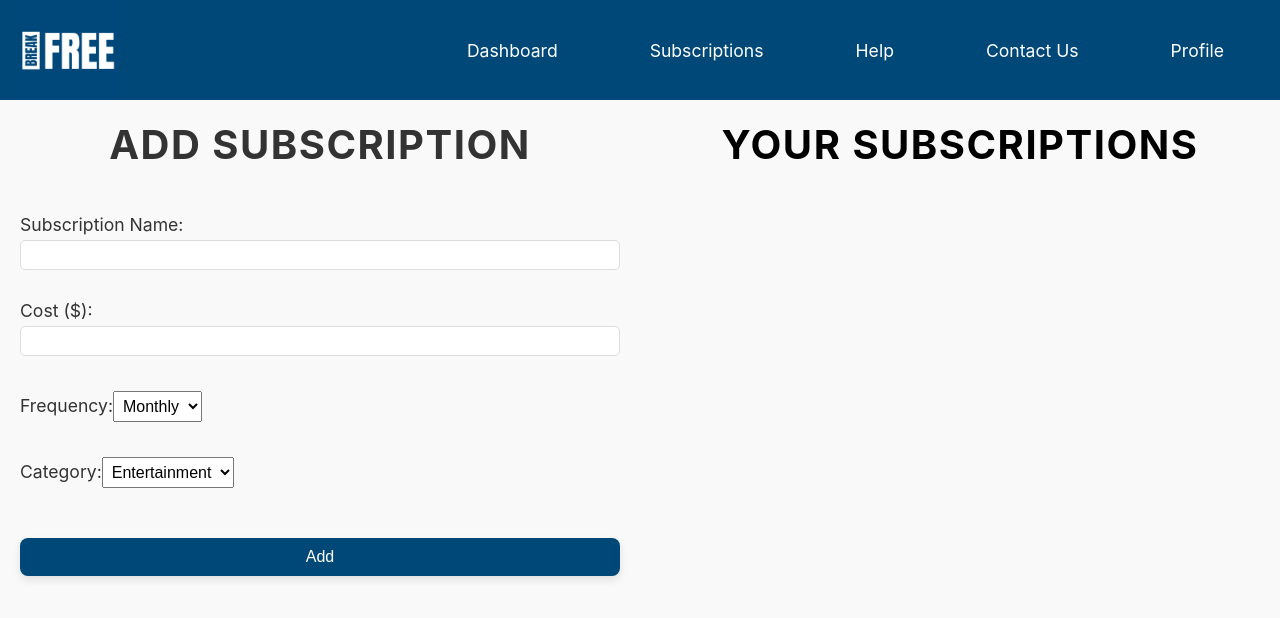
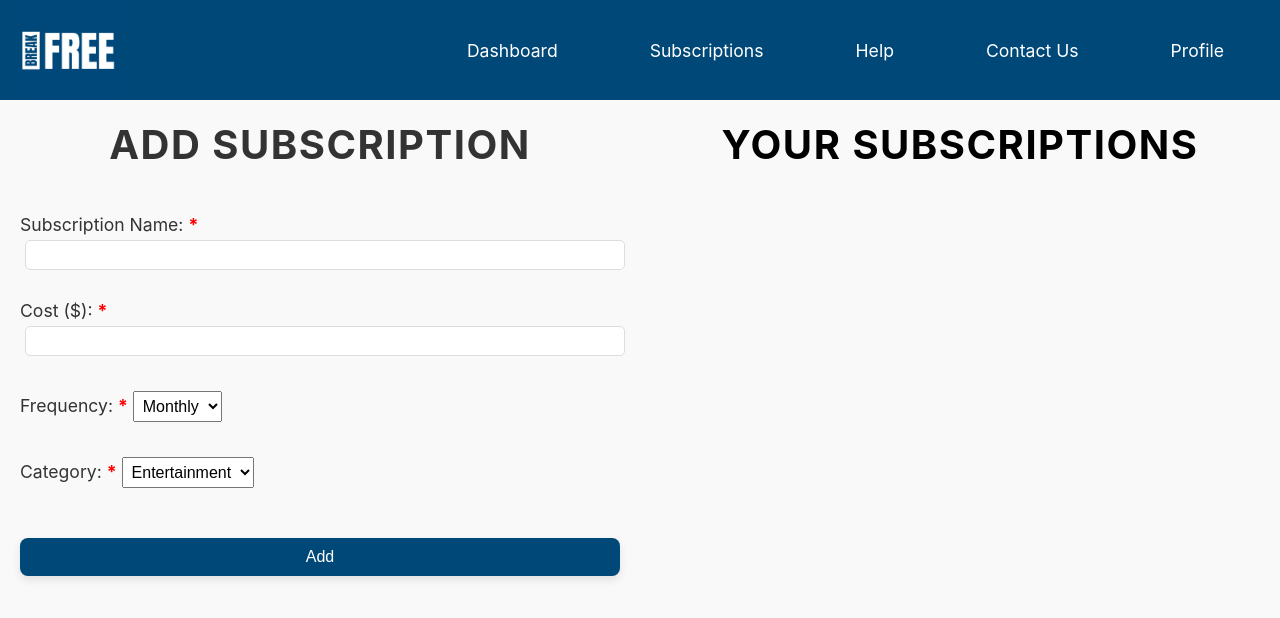
Before and after one commit to iSkewb/BreakFree, a React (Create React App) app in the folder predictive-subscription-tool/: page /add-subscription in a window 1280 px wide. Shown: the top 618 px of the page. Built offline with nearby package versions, Linux system fonts and the light colour scheme.

Commit message:
red dots

```diff
--- a/predictive-subscription-tool/src/components/AddSubscription.css
+++ b/predictive-subscription-tool/src/components/AddSubscription.css
@@ -31,6 +31,7 @@ form label {
 form input,
 form select {
   margin-top: 5px;
+  margin-left: 5px;
   padding: 5px;
   font-size: 16px;
 }
@@ -48,3 +49,9 @@ form button {
 form button:hover {
   background-color: #003366;
 }
+
+.required {
+  color: red;
+  margin-left: 0px; /* Adjust spacing as needed */
+  font-size: 1.1rem; /* Ensure it's the right size for your labels */
+}
--- a/predictive-subscription-tool/src/components/AddSubscription.js
+++ b/predictive-subscription-tool/src/components/AddSubscription.js
@@ -34,7 +34,7 @@ const AddSubscription = () => {
           <form onSubmit={handleSubmit}>
             <h2>Add Subscription</h2>
             <label>
-              Subscription Name:
+              Subscription Name: <span className="required">*</span>
               <input
                 type="text"
                 value={name}
@@ -43,7 +43,7 @@ const AddSubscription = () => {
               />
             </label>
             <label>
-              Cost ($):
+              Cost ($): <span className="required">*</span>
               <input
                 type="number"
                 value={cost}
@@ -52,14 +52,14 @@ const AddSubscription = () => {
               />
             </label>
             <label>
-              Frequency:
+              Frequency: <span className="required">*</span>
               <select value={frequency} onChange={(e) => setFrequency(e.target.value)}>
                 <option value="monthly">Monthly</option>
                 <option value="yearly">Yearly</option>
               </select>
             </label>
             <label>
-              Category:
+              Category: <span className="required">*</span>
               <select value={category} onChange={(e) => setCategory(e.target.value)}>
                 <option value="entertainment">Entertainment</option>
                 <option value="utilities">Utilities</option>
```
